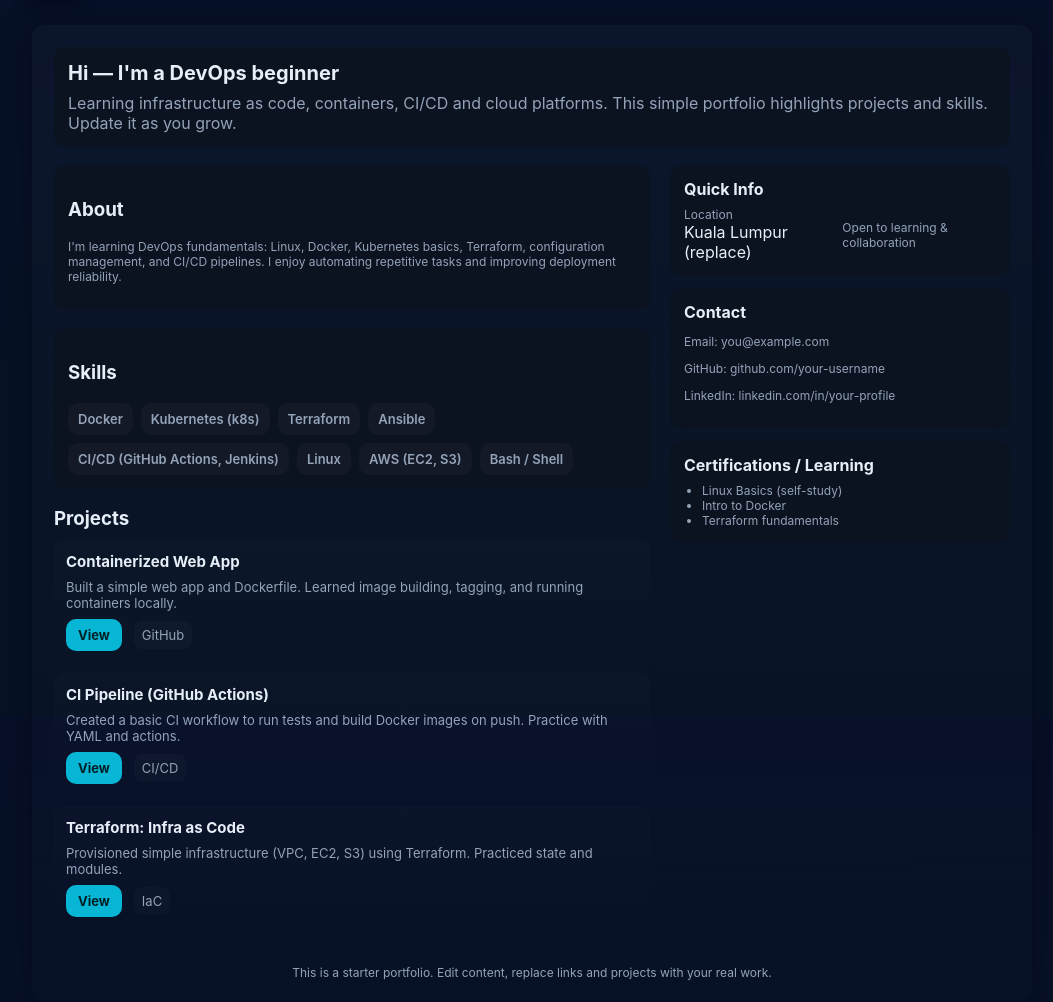
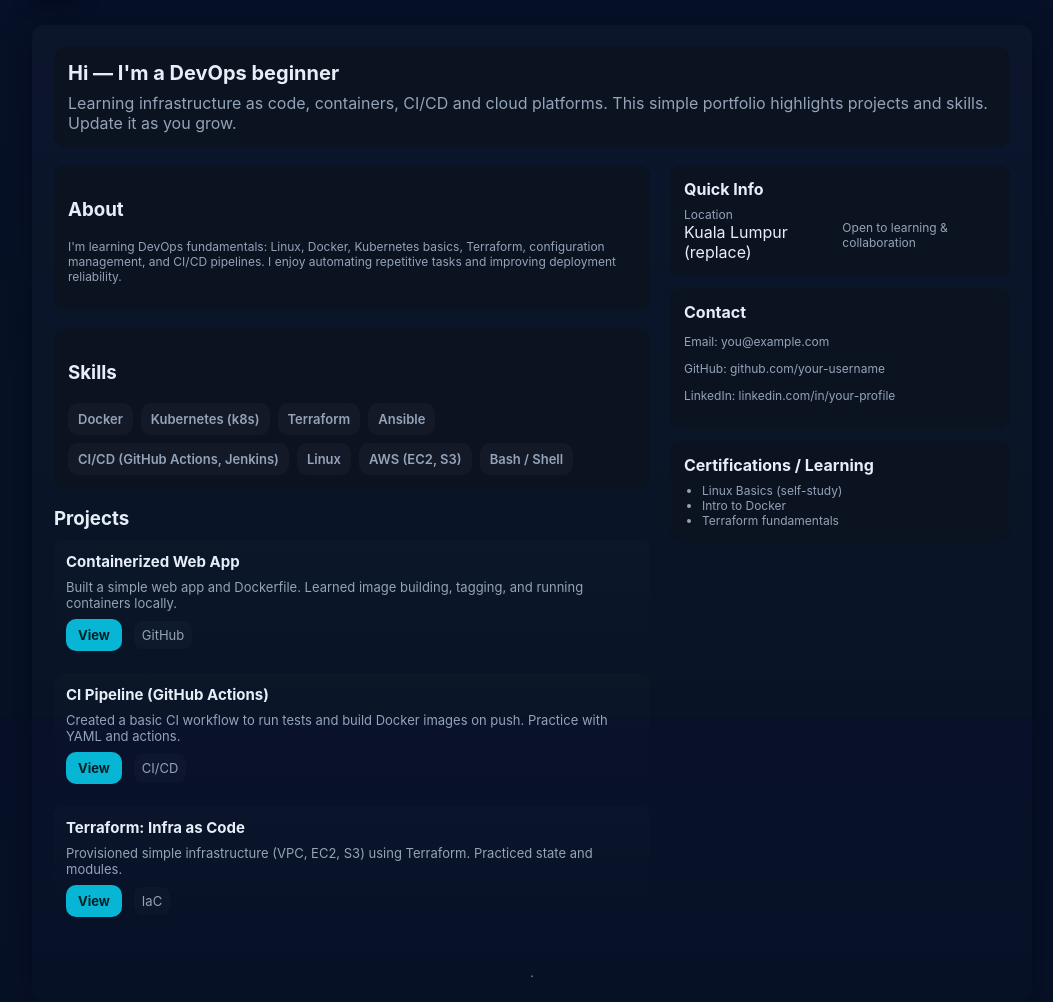
Before and after one commit to kunnnal/devops1, a plain HTML site: page index.html in a window 1280 px wide. Shown: the part 83-1085 px from the top of the page, without its empty margins (108-1161 px from the left). Drawn offline with Linux system fonts and the light colour scheme.

Commit message:
Update content

```diff
--- a/index.html
+++ b/index.html
@@ -166,7 +166,8 @@
             </div>
 
             <footer>
-                <div class="small">This is a starter portfolio. Edit content, replace links and projects with your real work.</div>
+                <div class="small">
+.</div>
             </footer>
         </main>
     </div>
```
